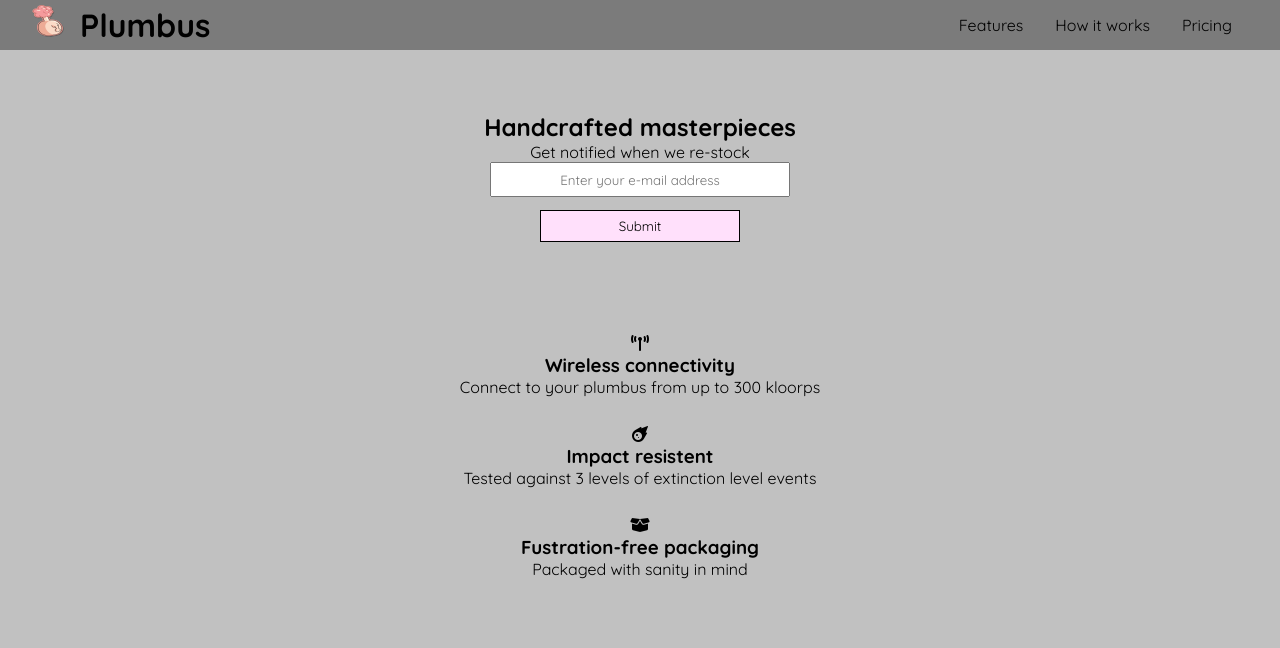
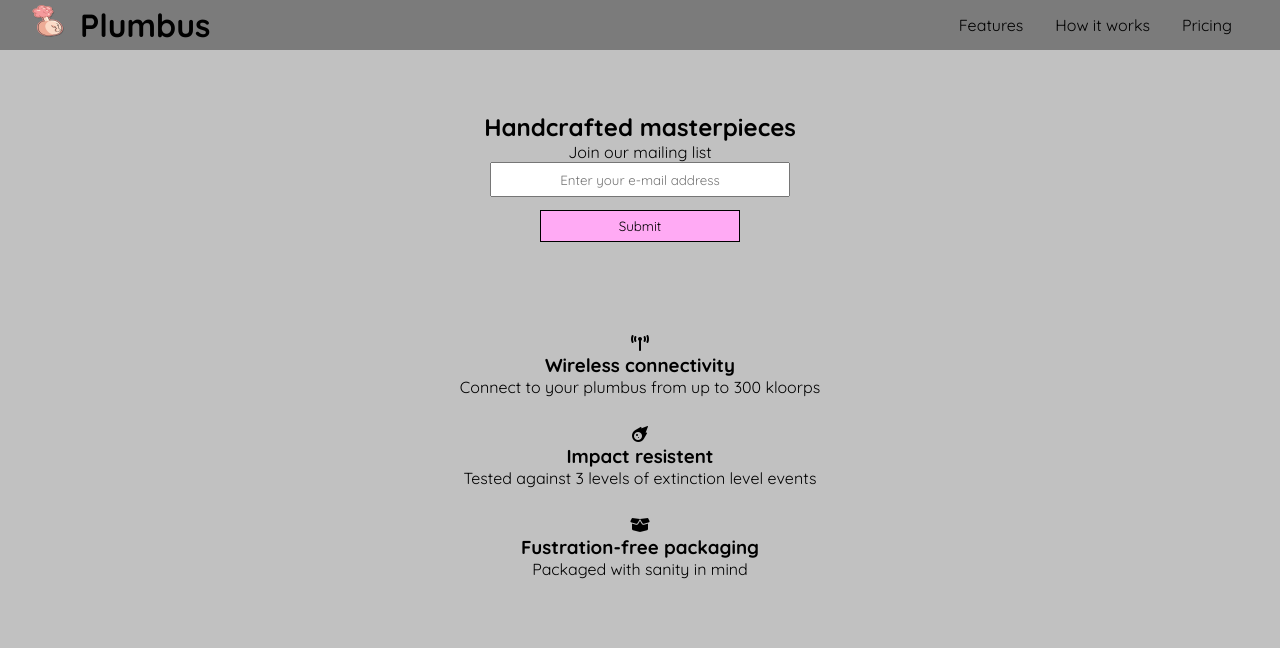
Before and after one commit to saves42/landing_page, a plain HTML site: page index.html in a window 1280 px wide. In both pictures the pointer is over the button "Submit". Shown: the top 648 px of the page. Drawn offline with Linux system fonts and the light colour scheme.

Commit message:
add button hover effect

```diff
--- a/index.html
+++ b/index.html
@@ -37,7 +37,7 @@
         <section class="email-form">
             <h2>Handcrafted masterpieces</h2>
             <form id="form"action="https://www.freecodecamp.com/email-submit" method="post">
-                <label for="email">Get notified when we re-stock</label>
+                <label for="email">Join our mailing list</label>
                     <input id="email" type="text" name="email" placeholder="Enter your e-mail address" required/>
                     <button id="submit" type="submit">Submit</button>
             </form>
--- a/styles/style.css
+++ b/styles/style.css
@@ -37,11 +37,19 @@ button#submit {
     background-color: #ffe0fb;
 }
 
+button#submit:hover {
+    background-color: #ffaaf4;
+}
+
 button.select {
     width: 120px;
     padding: 0.4em;
     margin-bottom: 1em;
     background-color: #ffe0fb;
+}
+
+button:hover {
+    background-color: #ffaaf4;
 }
 
 .dk-bg {
```
